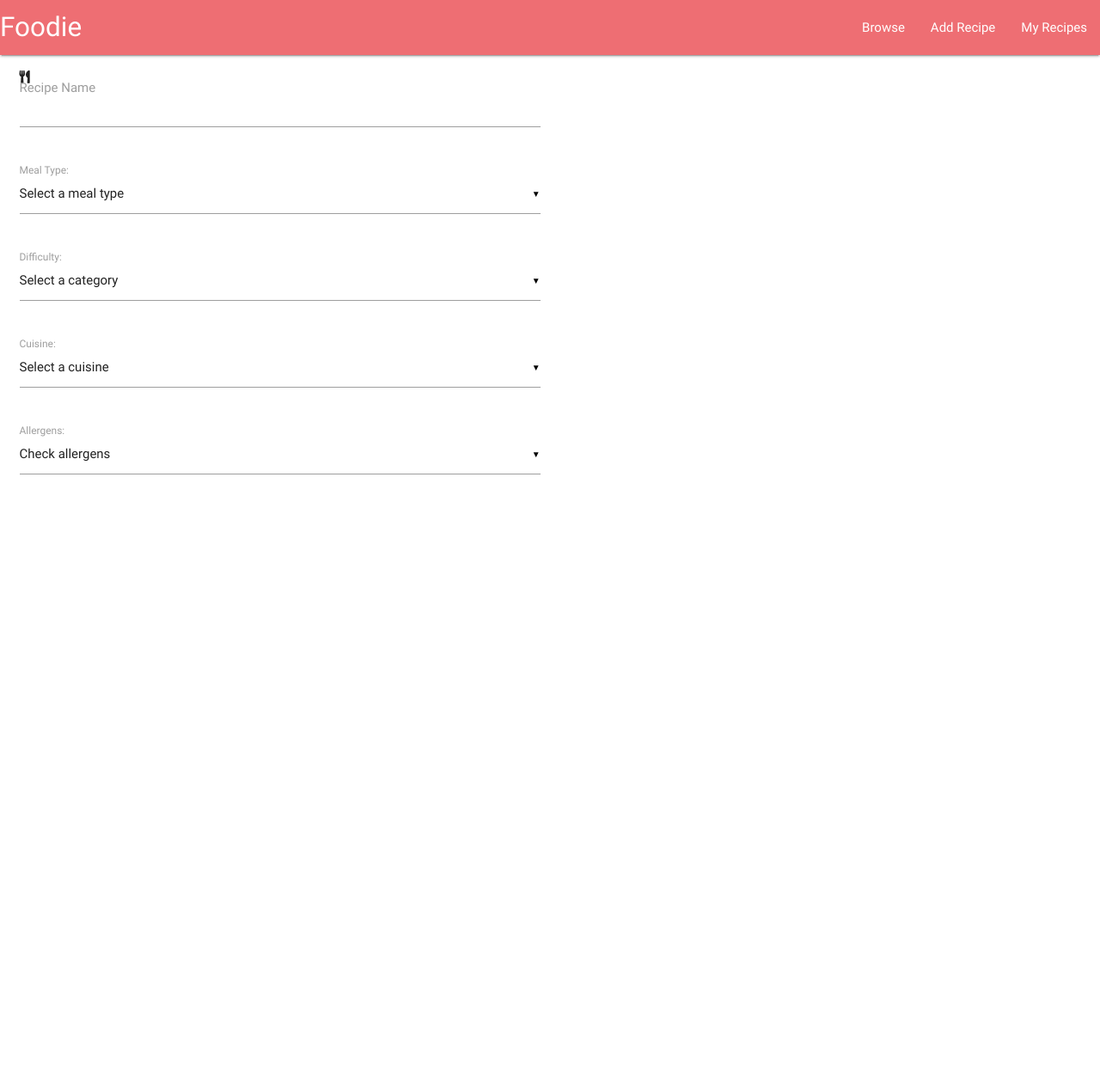
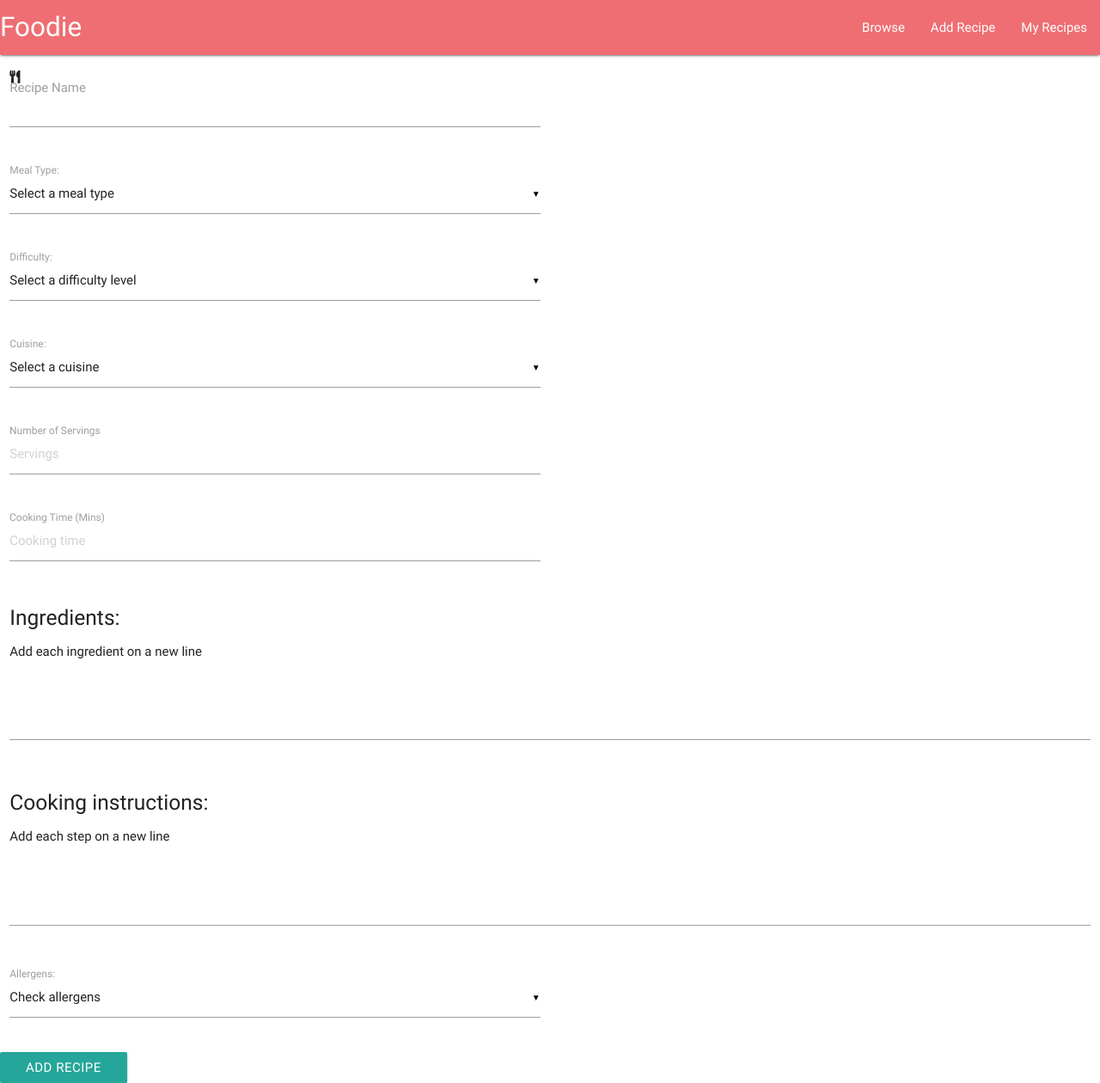
Before and after one commit to coderkatew/foodie, a Flask app: page /add_recipe in a window 1280 px wide. Shown: the whole page at 86% size. Before the commit the page ends 552 px from the top, so only its background shows below. Run offline with Flask 2, Linux system fonts and the light colour scheme; data that the repository does not hold is empty; some libraries are stand-ins or nearby versions.

Commit message:
Add ingredients and method input fields and submit button to add recipe form

```diff
--- a/templates/add_recipe.html
+++ b/templates/add_recipe.html
@@ -1,6 +1,5 @@
 {% extends 'base.html' %} {% block content %}
-
-<div class="row">
+<!-- Recipe Name -->
   <form class="col s12">
     <div class="row">
       <div class="input-field col s6">
@@ -14,7 +13,8 @@
         <label for="icon_prefix">Recipe Name</label>
       </div>
     </div>
-     <div class="row">
+    <!-- Meal Type -->
+    <div class="row">
       <div class="input-field col s6">
         <select>
           <option value="" disabled selected>Select a meal type</option>
@@ -25,17 +25,21 @@
         <label>Meal Type:</label>
       </div>
     </div>
+    <!-- Difficulty Level -->
     <div class="row">
       <div class="input-field col s6">
         <select>
-          <option value="" disabled selected>Select a category</option>
+          <option value="" disabled selected>Select a difficulty level</option>
           {% for level in levels %}
-          <option value="{{level.difficulty_level}}">{{level.difficulty_level}}</option>
+          <option value="{{level.difficulty_level}}"
+            >{{level.difficulty_level}}</option
+          >
           {% endfor %}
         </select>
         <label>Difficulty:</label>
       </div>
     </div>
+    <!-- Cuisine -->
     <div class="row">
       <div class="input-field col s6">
         <select>
@@ -47,6 +51,62 @@
         <label>Cuisine:</label>
       </div>
     </div>
+    <!-- Servings -->
+    <div class="row">
+      <div class="input-field col s6">
+        <input
+          id="servings"
+          name="servings"
+          type="number"
+          placeholder="Servings"
+          class="validate"
+          min="1"
+          required=""
+        />
+        <label>Number of Servings</label>
+      </div>
+    </div>
+    <!-- Time -->
+    <div class="row">
+      <div class="input-field col s6">
+        <label>Cooking Time (Mins)</label>
+        <input
+          id="cooking_time"
+          placeholder="Cooking time"
+          class="validate"
+          type="number"
+          min="1"
+          required=""
+        />
+      </div>
+    </div>
+    <!-- Ingredients -->
+    <div class="row">
+      <div class="col s12">
+        <h5>Ingredients:</h5>
+        <p>Add each ingredient on a new line</p>
+        <textarea
+          id="ingredients"
+          name="ingredients"
+          class="materialize-textarea validate"
+          required=""
+        ></textarea>
+      </div>
+    </div>
+    <!-- Method -->
+    <div class="row">
+      <div class="col s12">
+        <h5>Cooking instructions:</h5>
+        <p>Add each step on a new line</p>
+        <textarea
+          id="instructions"
+          name="instructions"
+          class="materialize-textarea validate"
+          required=""
+        ></textarea>
+      </div>
+    </div>
+    <!-- Allergans -->
     <div class="row">
       <div class="input-field col s6">
         <select multiple>
@@ -58,7 +118,9 @@
         <label>Allergens:</label>
       </div>
     </div>
+    <button class="btn waves-effect waves-light" type="submit" name="action">Add Recipe
+  </button>
   </form>
-</div>
+
 
 {% endblock %}
```
